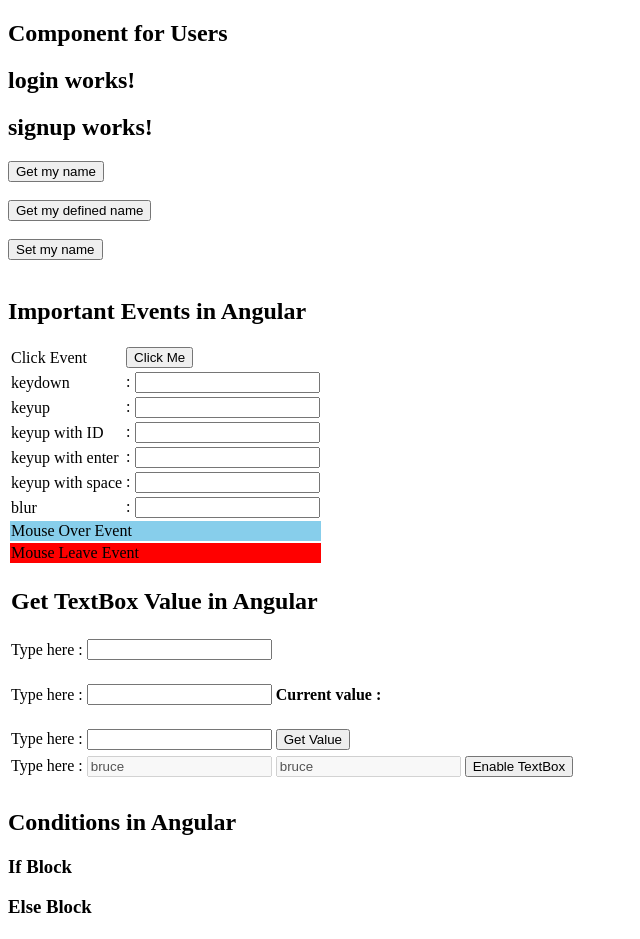
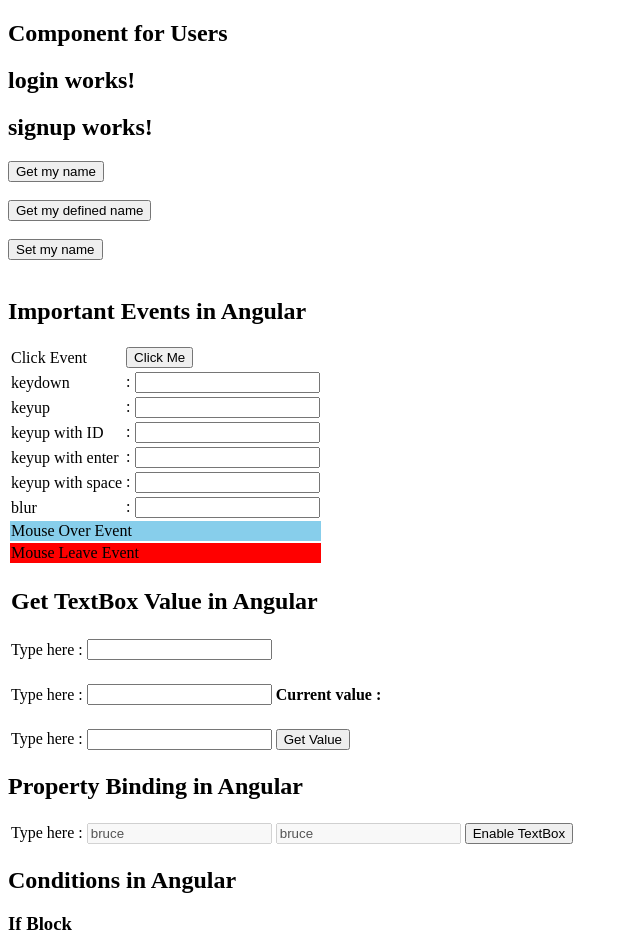
Before and after one commit to budiantoip/learn_angular, an Angular app: page / in a window 1280 px wide. Shown: the top 939 px of the page, without its empty margins (0-640 px from the left). Built offline with nearby package versions, Linux system fonts and the light colour scheme.

Commit message:
refactor property binding

```diff
--- a/src/app/app.component.html
+++ b/src/app/app.component.html
@@ -4,22 +4,6 @@
 <app-functions></app-functions>
 <app-events></app-events>
 <app-textboxes></app-textboxes>
-
-<table>
-    <tbody>
-        <tr>
-            <td>Type here : </td>
-            <td>
-                <input type="text" [disabled]="disabledTextBox" [value]="name" />
-            </td>
-            <td>
-                <input type="text" disabled={{disabledTextBox}} value={{name}} />
-            </td>
-            <td>
-                <button (click)="toggleTextBox()">Enable TextBox</button>
-            </td>
-        </tr>
-    </tbody>
-</table>
+<app-property-binding></app-property-binding>
 
 <app-conditions></app-conditions>
--- a/src/app/app.component.ts
+++ b/src/app/app.component.ts
@@ -23,7 +23,4 @@ export class AppComponent {
     alert(name);
   }
 
-  toggleTextBox() {
-    this.disabledTextBox = !this.disabledTextBox;
-  }
 }
--- a/src/app/app.module.ts
+++ b/src/app/app.module.ts
@@ -11,6 +11,7 @@ import { InterpolationComponent } from './interpolation/interpolation.component'
 import { FunctionsComponent } from './functions/functions.component';
 import { EventsComponent } from './events/events.component';
 import { TextboxesComponent } from './textboxes/textboxes.component';
+import { PropertyBindingComponent } from './property-binding/property-binding.component';
 
 @NgModule({
   declarations: [
@@ -22,7 +23,8 @@ import { TextboxesComponent } from './textboxes/textboxes.component';
     InterpolationComponent,
     FunctionsComponent,
     EventsComponent,
-    TextboxesComponent
+    TextboxesComponent,
+    PropertyBindingComponent
   ],
   imports: [
     BrowserModule,
--- /dev/null
+++ b/src/app/property-binding/property-binding.component.html
@@ -0,0 +1,17 @@
+<h2>Property Binding in Angular</h2>
+<table>
+    <tbody>
+        <tr>
+            <td>Type here : </td>
+            <td>
+                <input type="text" [disabled]="disabledTextBox" [value]="name" />
+            </td>
+            <td>
+                <input type="text" disabled={{disabledTextBox}} value={{name}} />
+            </td>
+            <td>
+                <button (click)="toggleTextBox()">Enable TextBox</button>
+            </td>
+        </tr>
+    </tbody>
+</table>
--- /dev/null
+++ b/src/app/property-binding/property-binding.component.ts
@@ -0,0 +1,21 @@
+import { Component, OnInit } from '@angular/core';
+
+@Component({
+  selector: 'app-property-binding',
+  templateUrl: './property-binding.component.html',
+  styleUrls: ['./property-binding.component.css']
+})
+export class PropertyBindingComponent implements OnInit {
+  name = 'bruce';
+  disabledTextBox=true;
+
+  constructor() { }
+
+  ngOnInit(): void {
+  }
+
+  toggleTextBox() {
+    this.disabledTextBox = !this.disabledTextBox;
+  }
+
+}
```
Also changed, not shown: src/app/property-binding/property-binding.component.css (added), 1 other file (tests, documents, lock files or other folders).
